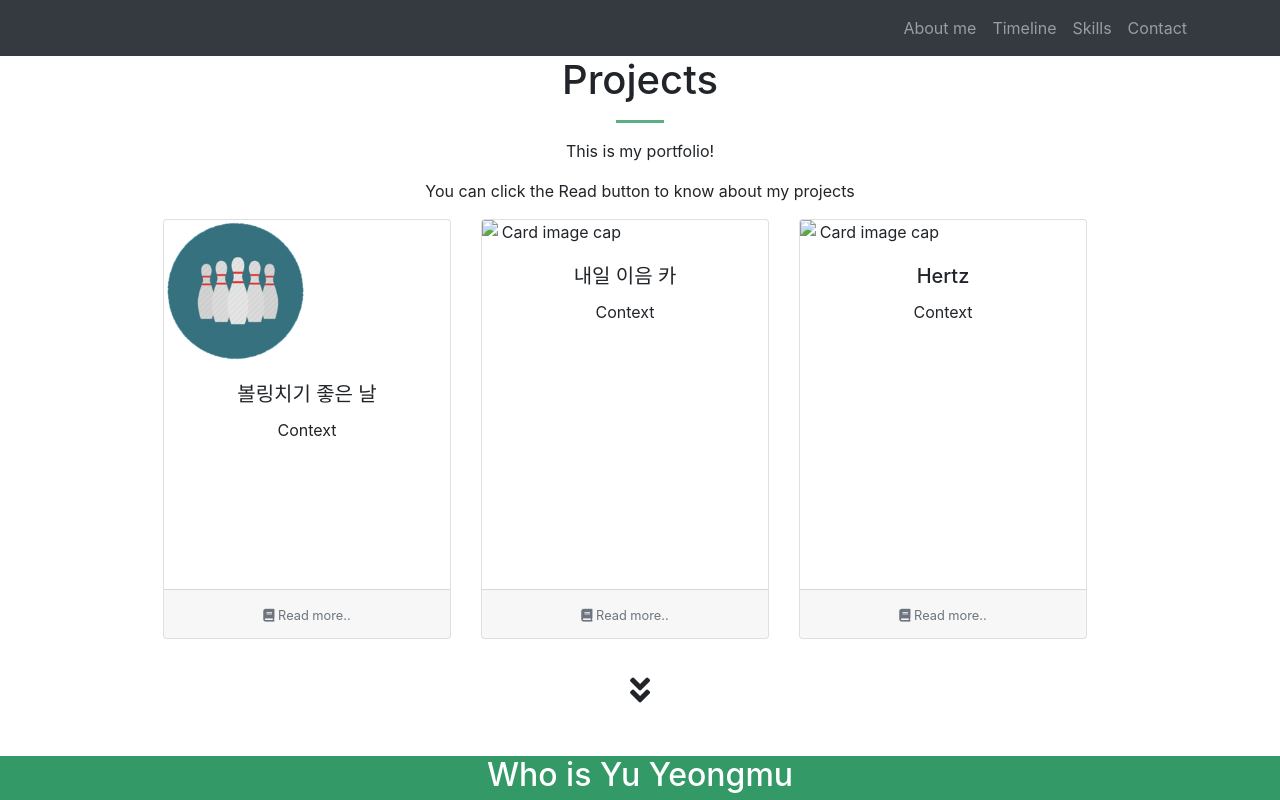
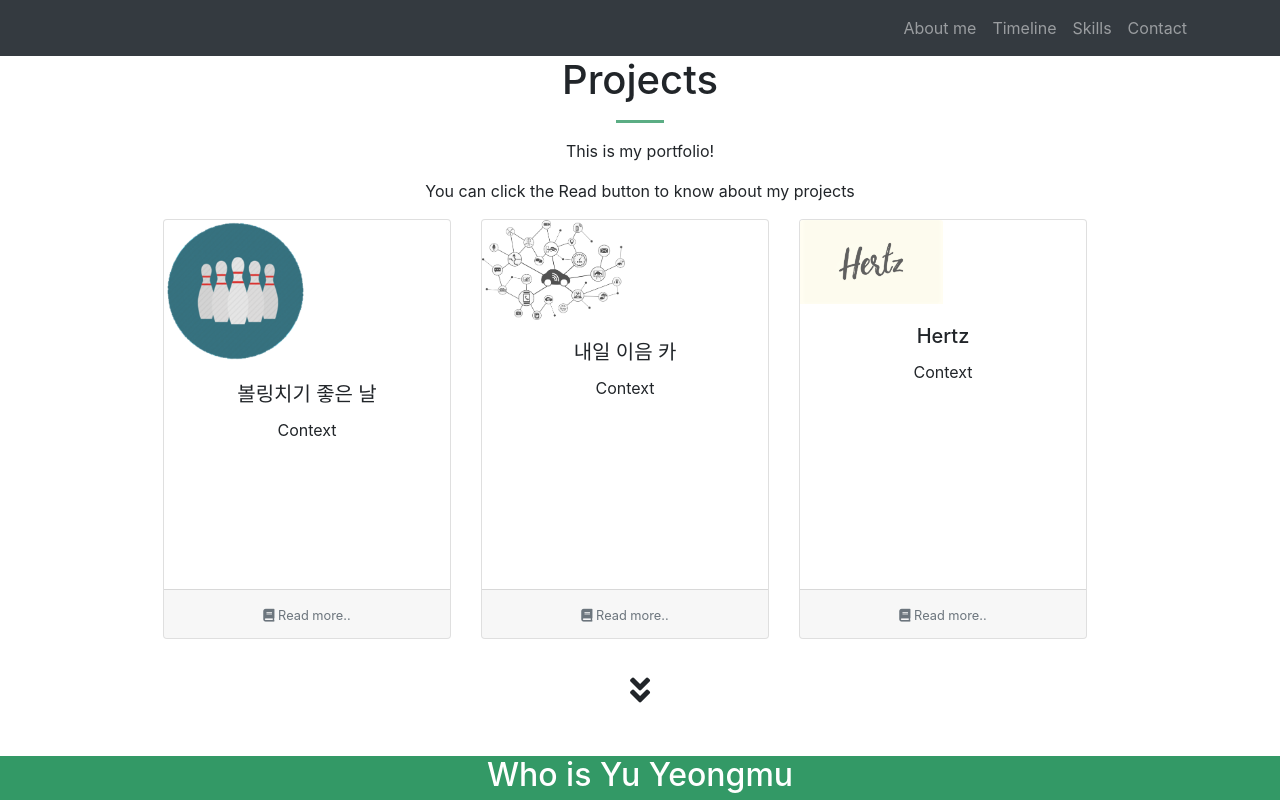
Before and after one commit to poemtree/poemtree.github.io, a plain HTML site: page index.html in a window 1280 px wide. Shown: the top 800 px of the page. Drawn offline with nearby package versions, Linux system fonts and the light colour scheme.

Commit message:
third project img

```diff
--- a/index.html
+++ b/index.html
@@ -61,7 +61,7 @@
           </div>
         </div>
         <div class="card" style="max-width: 18rem;">
-          <img class="card-img-top" src=".../100px180/" alt="Card image cap">
+          <img class="card-img-top" src="https://raw.githubusercontent.com/poemtree/poemtree.github.io/master/images/tcs.png" alt="Card image cap">
           <div class="card-body">
             <h5 class="card-title">내일 이음 카</h5>
             <p class="card-text">Context</p>
@@ -71,7 +71,7 @@
           </div>
         </div>
         <div class="card" style="max-width: 18rem;">
-          <img class="card-img-top" src=".../100px180/" alt="Card image cap">
+          <img class="card-img-top" src="https://raw.githubusercontent.com/poemtree/poemtree.github.io/master/images/hertz.png" alt="Card image cap">
           <div class="card-body">
             <h5 class="card-title">Hertz</h5>
             <p class="card-text">Context</p>
```
Also changed, not shown: images/hertz.png (added).
